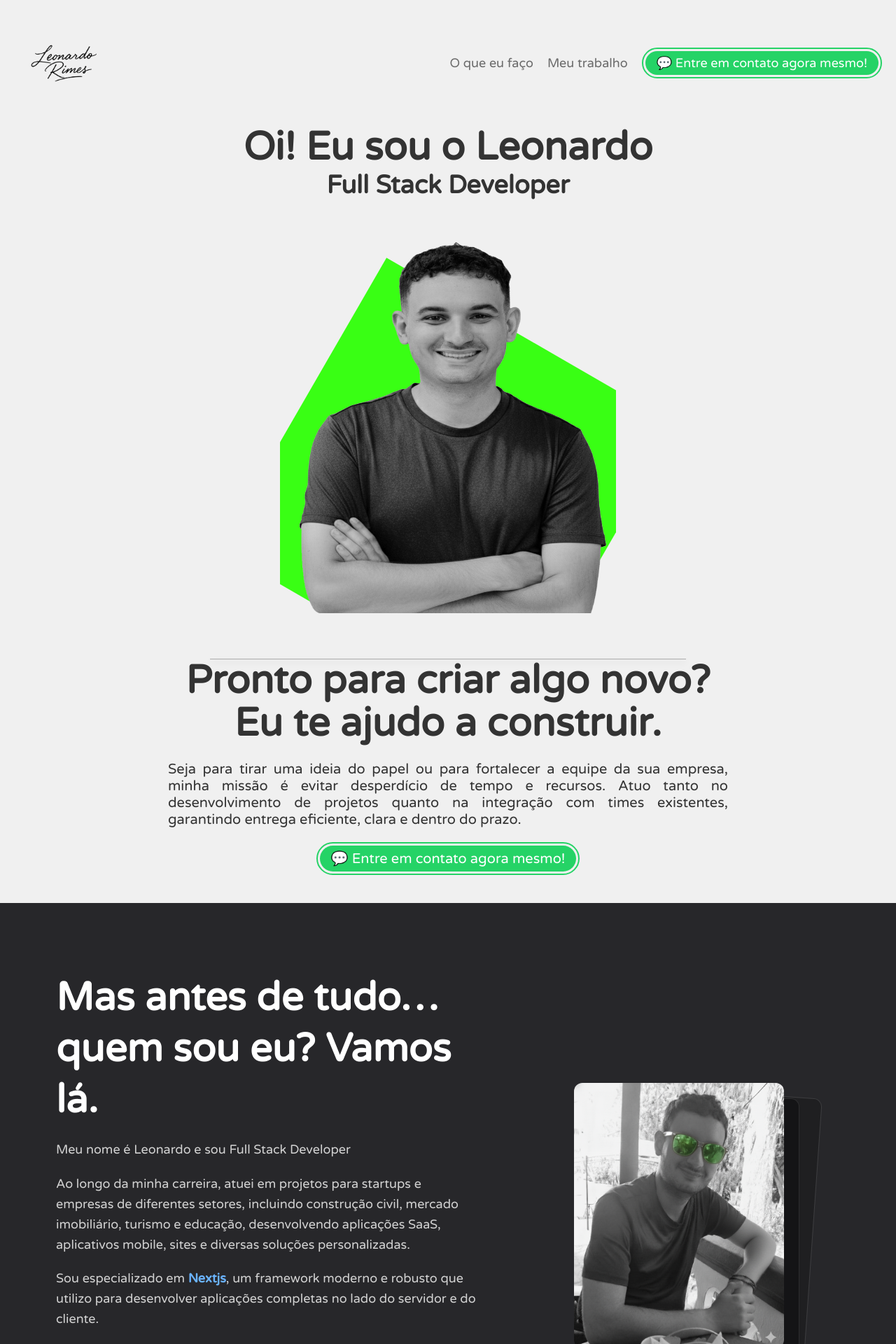
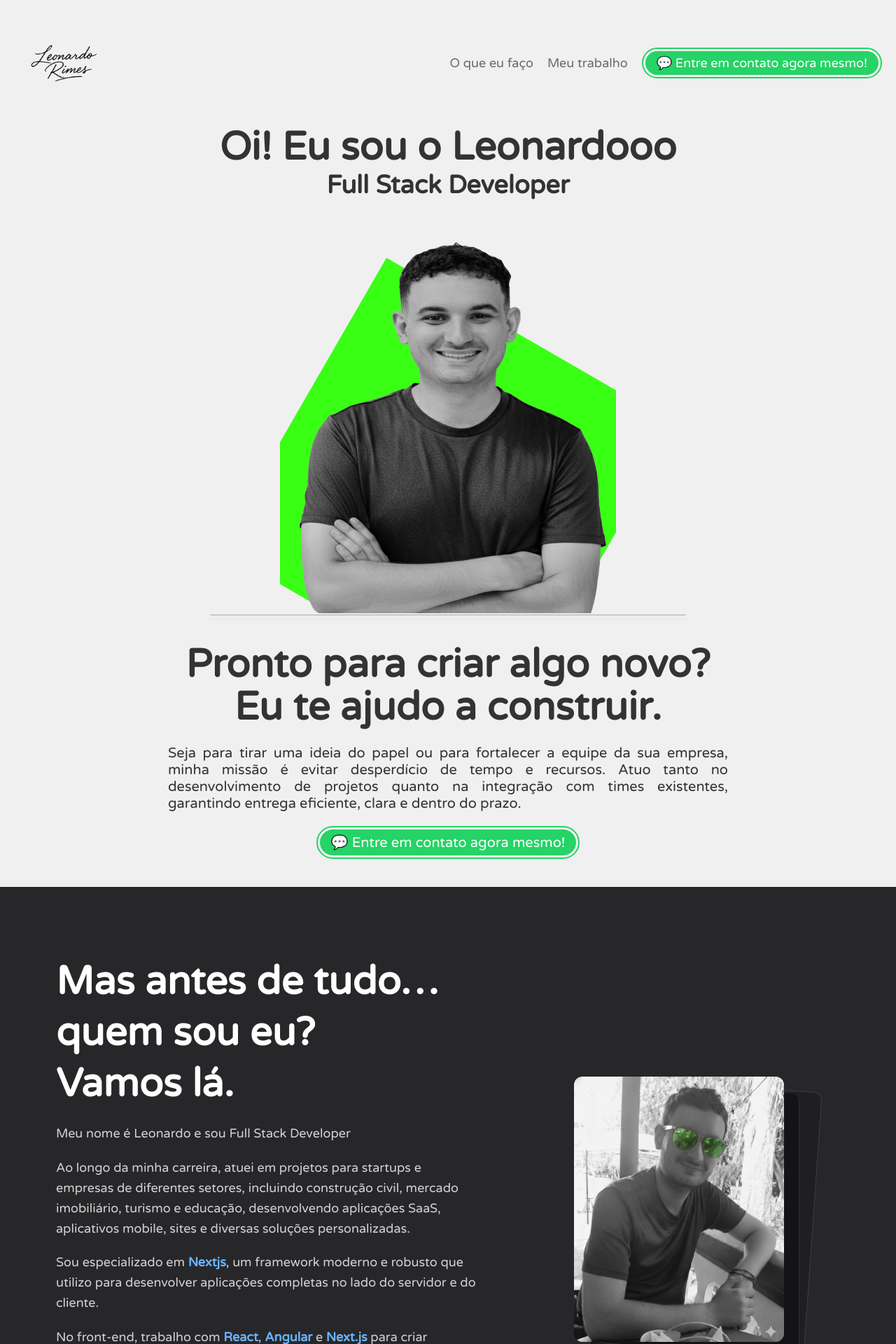
Before and after one commit to leonardorimes/portfolio2025, a Next.js app: page / in a window 1280 px wide. Shown: the top 1920 px of the page at 70% size. Built offline with nearby package versions, Linux system fonts and the light colour scheme.

Commit message:
Atualizações estruturais

```diff
--- a/app/components/CtaHero/styles.ts
+++ b/app/components/CtaHero/styles.ts
@@ -9,6 +9,7 @@ export const Container = styled.div`
   width: 800px;
   text-align: center;
   gap: 2rem;
+  margin-top: 4rem;
 
   h1 {
     font-size: var(--title-size);
--- a/app/components/Hero/index.tsx
+++ b/app/components/Hero/index.tsx
@@ -29,7 +29,7 @@ export default function Hero() {
 
   return (
     <Container>
-      <h1>Oi! Eu sou o Leonardo</h1>
+      <h1>Oi! Eu sou o Leonardooo</h1>
       <h2>Full Stack Developer</h2>
       <LogoWrapper>
         <div
--- a/app/components/Hero/styles.ts
+++ b/app/components/Hero/styles.ts
@@ -24,7 +24,7 @@ export const Container = styled.div`
     border-bottom: 0.5px solid rgba(106, 105, 105, 0.5);
     position: relative;
     width: min(680px, 80%);
-    margin: 1.5rem auto 0;
+    margin: -4.8rem auto 0;
     box-shadow: 0px 4px 10px rgba(0, 0, 0, 0.2); /* sombra */
   }
 `;
@@ -59,6 +59,4 @@ export const LogoWrapper = styled.div`
       top: 80px;
     }
   }
-
-
 `;
--- a/app/components/IntroSection/index.tsx
+++ b/app/components/IntroSection/index.tsx
@@ -19,7 +19,7 @@ export default function IntroSection() {
           <Title>
             Mas antes de tudo…
             <br />
-            quem sou eu? Vamos lá.
+            quem sou eu? Vamos{"\u00A0"}lá.
           </Title>
 
           <Paragraph>Meu nome é Leonardo e sou Full Stack Developer</Paragraph>
@@ -38,9 +38,10 @@ export default function IntroSection() {
           </Paragraph>
 
           <Paragraph>
-            No front-end, trabalho com <Highlight>React</Highlight> e{" "}
-            <Highlight>Next.js</Highlight> para criar interfaces modernas e bem
-            estruturadas; no mobile, desenvolvo com{" "}
+            No front-end, trabalho com <Highlight>React</Highlight>,{" "}
+            <Highlight>Angular</Highlight> e <Highlight>Next.js</Highlight> para
+            criar interfaces modernas e bem estruturadas; no mobile, desenvolvo
+            com{" "}
             <Highlight>React Native</Highlight>, entregando aplicativos com
             experiência nativa; e no back-end utilizo{" "}
             <Highlight>Node.js</Highlight>, <Highlight>NestJS</Highlight> e
--- a/app/components/Work/styles.ts
+++ b/app/components/Work/styles.ts
@@ -127,9 +127,18 @@ export const Description = styled.p`
   color: #475569;
   margin-bottom: 12px;
 
+  ${CardWrapper}[data-active="true"] & {
+    font-size: 1.6rem;
+    line-height: 1.5;
+  }
+
   /* Mobile: Ajusta o tamanho da fonte */
   @media (max-width: 600px) {
     font-size: 1.2rem;
+
+    ${CardWrapper}[data-active="true"] & {
+      font-size: 1.3rem;
+    }
   }
 `;
 
```
Also changed, not shown: public/projects/gestorPro.png, 1 other file (tests, documents, lock files or other folders).
